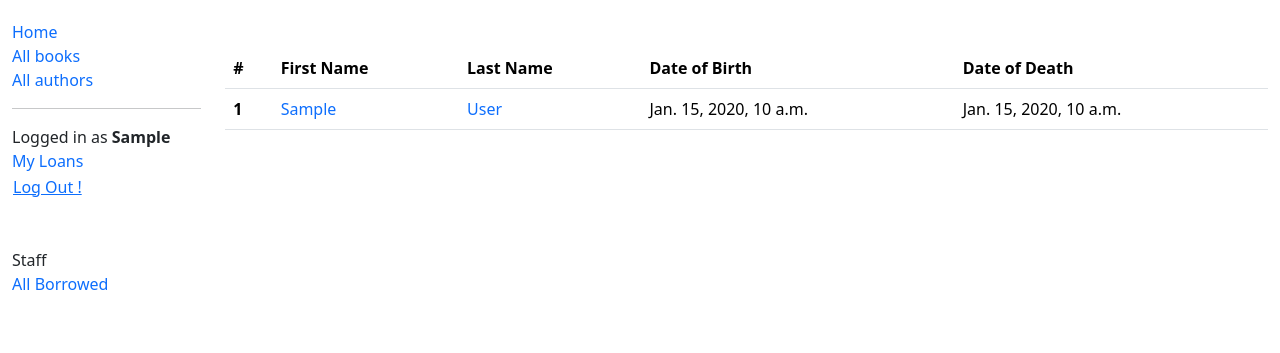
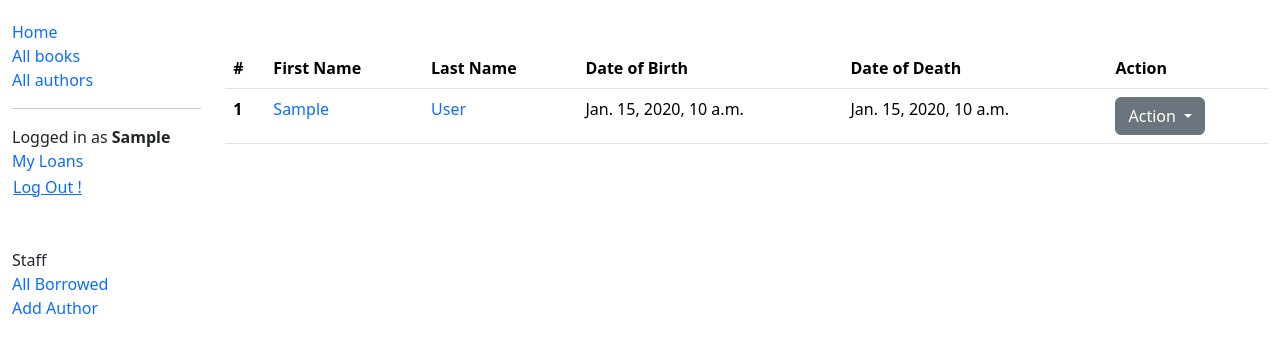
Before and after one commit to KadAik/api_train, a Django app: template LittleLemon/LocalLibrary/templates/LocalLibrary/authors/index.html in a window 1280 px wide. Shown: the top 353 px of the page. Run offline with Django 5.2, Linux system fonts and the light colour scheme; a user stored in the database is signed in; tables that the repository leaves empty hold one stand-in row (values such as "Sample post"); the template is opened without the code that fills it: most values are stand-ins (such as "Sample title", 1, 10 or a date in 2020).

Commit message:
Implementing Create, Update and Delete author operations

```diff
--- a/LittleLemon/LocalLibrary/templates/LocalLibrary/authors/index.html
+++ b/LittleLemon/LocalLibrary/templates/LocalLibrary/authors/index.html
@@ -10,6 +10,11 @@
         <th scope="col">Last Name</th>
         <th scope="col">Date of Birth</th>
         <th scope="col">Date of Death</th>
+
+        {% if perms.LocalLibrary.delete_author %}
+          <th>Action</th>
+        {% endif %}
+
       </tr>
     </thead>
     <tbody>
@@ -17,11 +22,37 @@
         {% for author in author_list %}
         <tr>
             <th scope="row">{{ forloop.counter }}</th>
-            <td><a href="{{ book.author.get_absolute_url }}">{{ author.first_name }}</a></td>
-            <td><a href="{{ book.author.get_absolute_url }}">{{ author.last_name }}</a></td>
+            <td><a href="{{ author.get_absolute_url }}">{{ author.first_name }}</a></td>
+            <td><a href="{{ author.get_absolute_url }}">{{ author.last_name }}</a></td>
             <td>{{ author.date_of_birth }}</td>
             <td>{{ author.date_of_death|default:"-" }}</td>
+            {% if perms.LocalLibrary.delete_author %}
+              <td>
+                <div class="dropdown">
+                  <button type="button" class="btn btn-secondary dropdown-toggle" data-bs-toggle="dropdown" aria-expanded="false">
+                    Action
+                  </button>
+                  <ul class="dropdown-menu">
+                    <li class="dropdown-item"
+                      {% if not perms.LocalLibrary.update_author %}
+                        disabled
+                      {% endif %}
+                    >
+                      <a href="{% url 'LocalLibrary:author-update' author.id %}">Update</a>
+                    </li>
+                    <li class="dropdown-item"
+                      {% if not perms.LocalLibrary.delete_author %}
+                        disabled
+                      {% endif %}
+                    >
+                      <a href="{% url 'LocalLibrary:author-delete' author.id %}" class="text-danger">Delete</a>
+                    </li>
+                  </ul>
+                </div>
+              </td>
+            {% endif %}
         </tr>
+
         {% empty %}
         <tr>
             <td colspan="4"><i>There is no author available</i></td>
--- a/LittleLemon/LocalLibrary/templates/LocalLibrary/base_generic.html
+++ b/LittleLemon/LocalLibrary/templates/LocalLibrary/base_generic.html
@@ -38,10 +38,16 @@
                 {% endif %}
 
 
-                {% if perms.LocalLibrary.can_mark_returned %}
+                {% if user.is_staff %}
                   <li class="mt-5">Staff</li>
                   <li><a href="{% url 'LocalLibrary:all-borrowed' %}">All Borrowed</a></li>
                 {% endif %}
+
+
+                {% if perms.LocalLibrary.add_author %}
+                  <li><a href="{% url 'LocalLibrary:author-create' %}">Add Author</a></li>
+                {% endif %}
+
 
 
               </ul>
--- a/LittleLemon/LocalLibrary/templates/LocalLibrary/books/book_detail.html
+++ b/LittleLemon/LocalLibrary/templates/LocalLibrary/books/book_detail.html
@@ -55,7 +55,7 @@
                             <div class="card-body text-primary">
                                 <div class="card" style="width: 100%;">
 
-                                    <img src="{{ copy.cover_page.url }}" class="card-img-top" style="" alt="...">
+                                    <img src="{{ copy.cover_page.url }}" class="card-img-top" alt="...">
                                     <div class="card-body">
                                         <ul class="card-text" style="text-align: left;">
 
```
Also changed, not shown: LittleLemon/LocalLibrary/templates/LocalLibrary/authors/author_confirm_delete.html (added, +27 -0 lines), LittleLemon/LocalLibrary/templates/LocalLibrary/authors/author_form.html (added, +11 -0 lines), LittleLemon/LocalLibrary/urls.py (+5 -2 lines), LittleLemon/LocalLibrary/views.py (+45 -21 lines).
